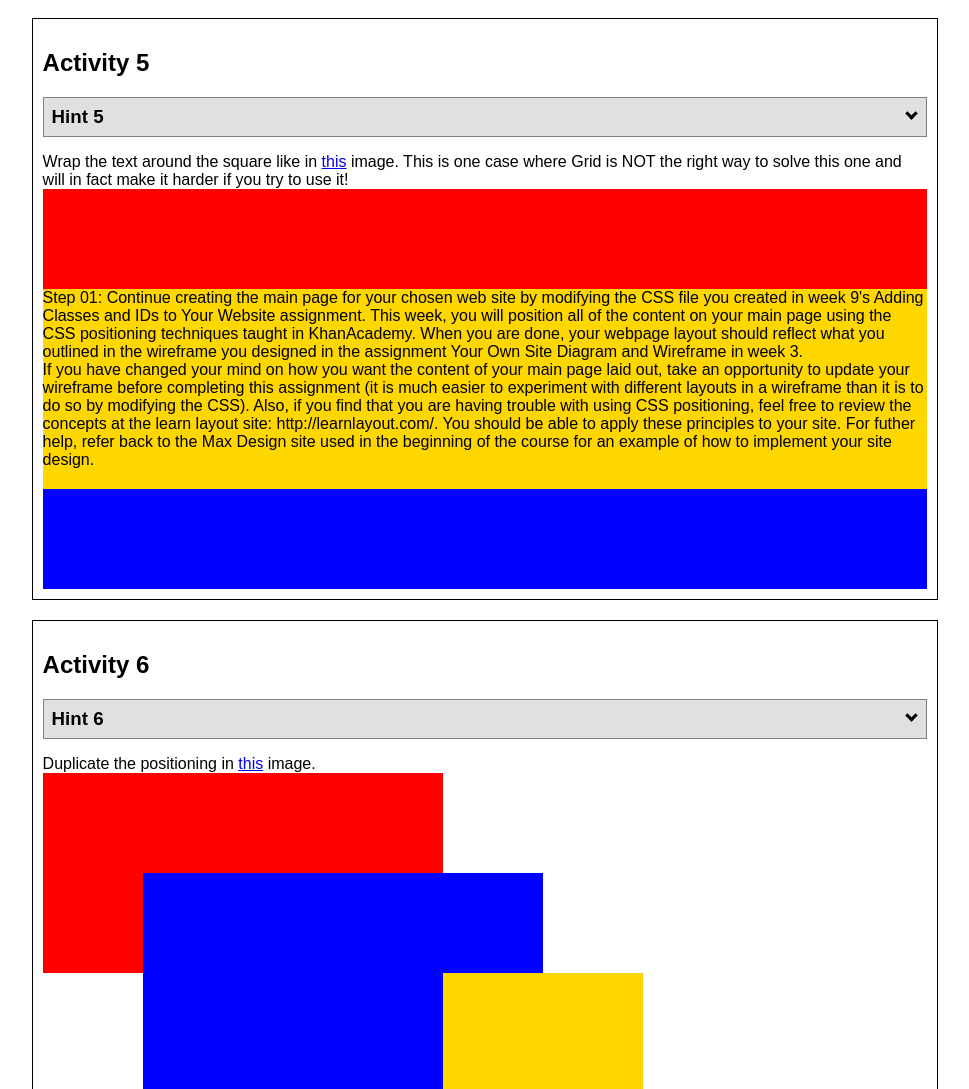
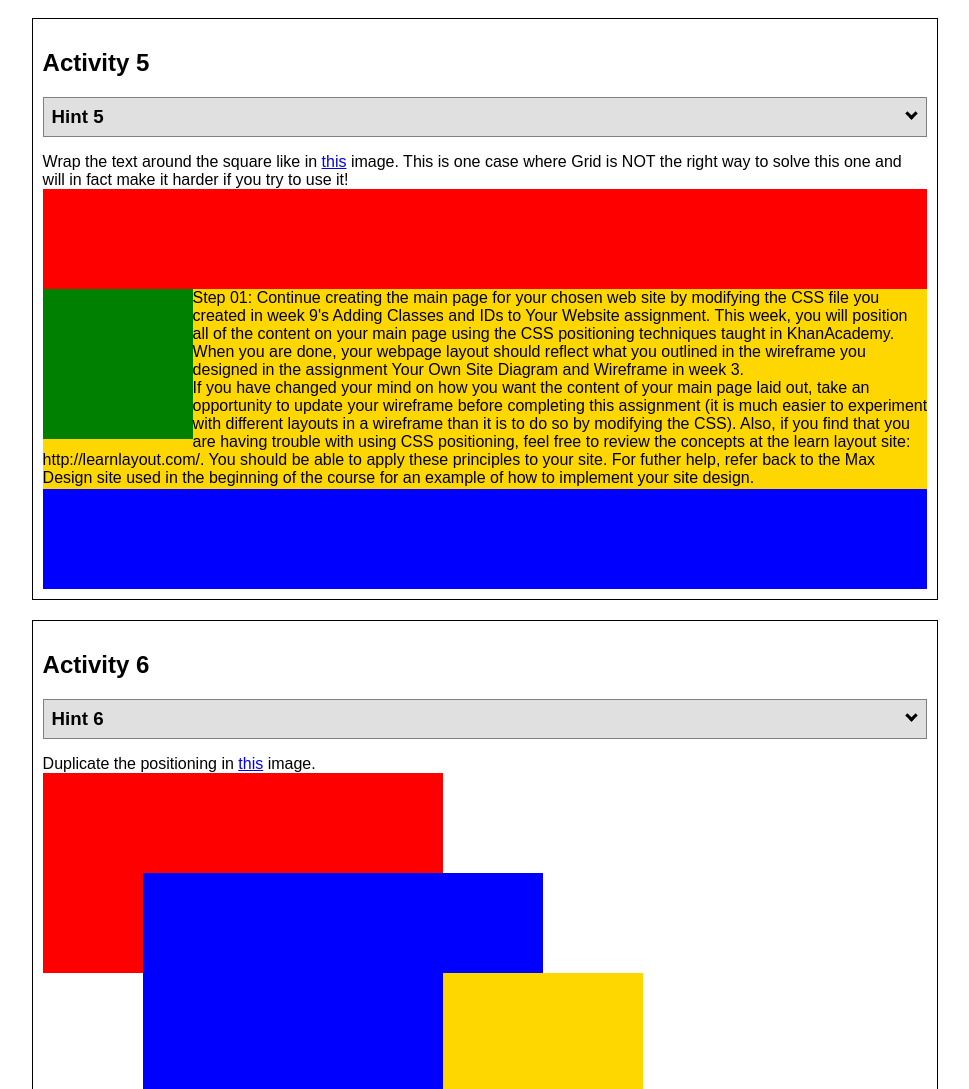
Before and after one commit to elyssahancock/WWR, a plain HTML site: page positioning.html in a window 1280 px wide. Shown: the part 2722-3811 px from the top of the page, without its empty margins (155-1124 px from the left). Drawn offline with Linux system fonts and the light colour scheme.

Commit message:
position edit

```diff
--- a/positionstyles.css
+++ b/positionstyles.css
@@ -147,7 +147,7 @@
 }
 .green5 {
   width: 150px;
-  height: 0px;
+  height: 150px;
   background-color: green;
   float: left;
 
```
